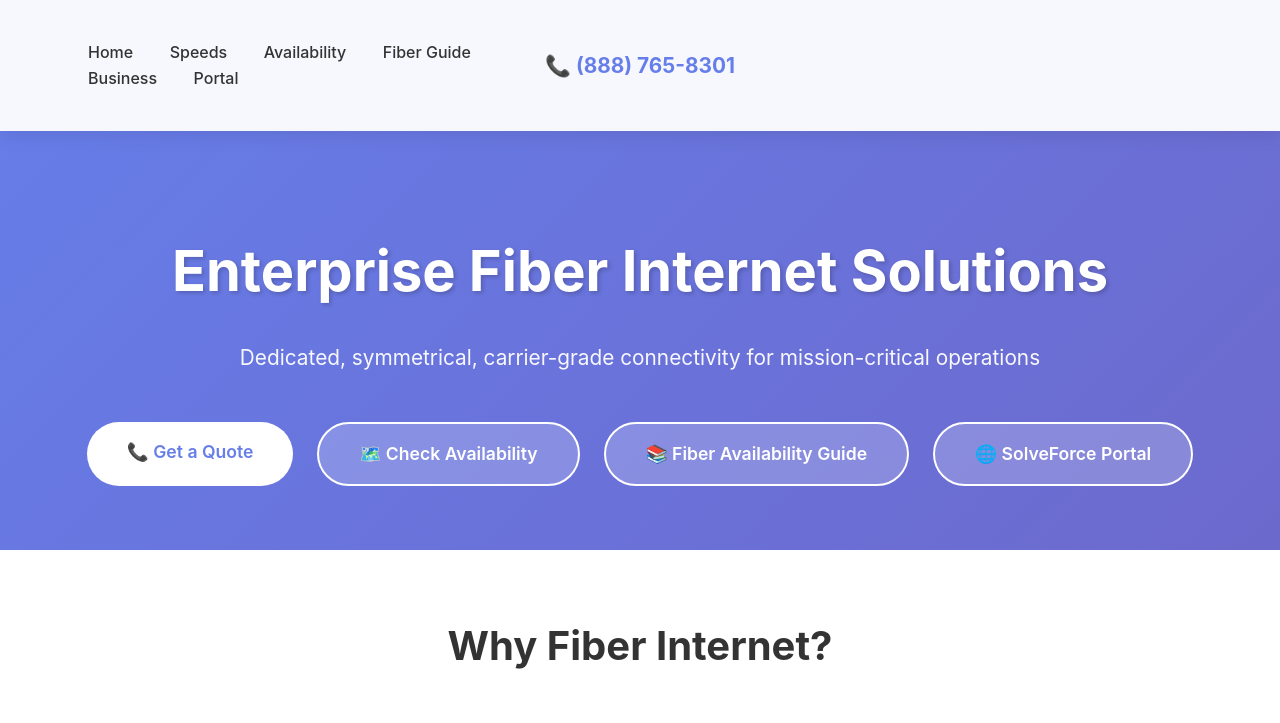
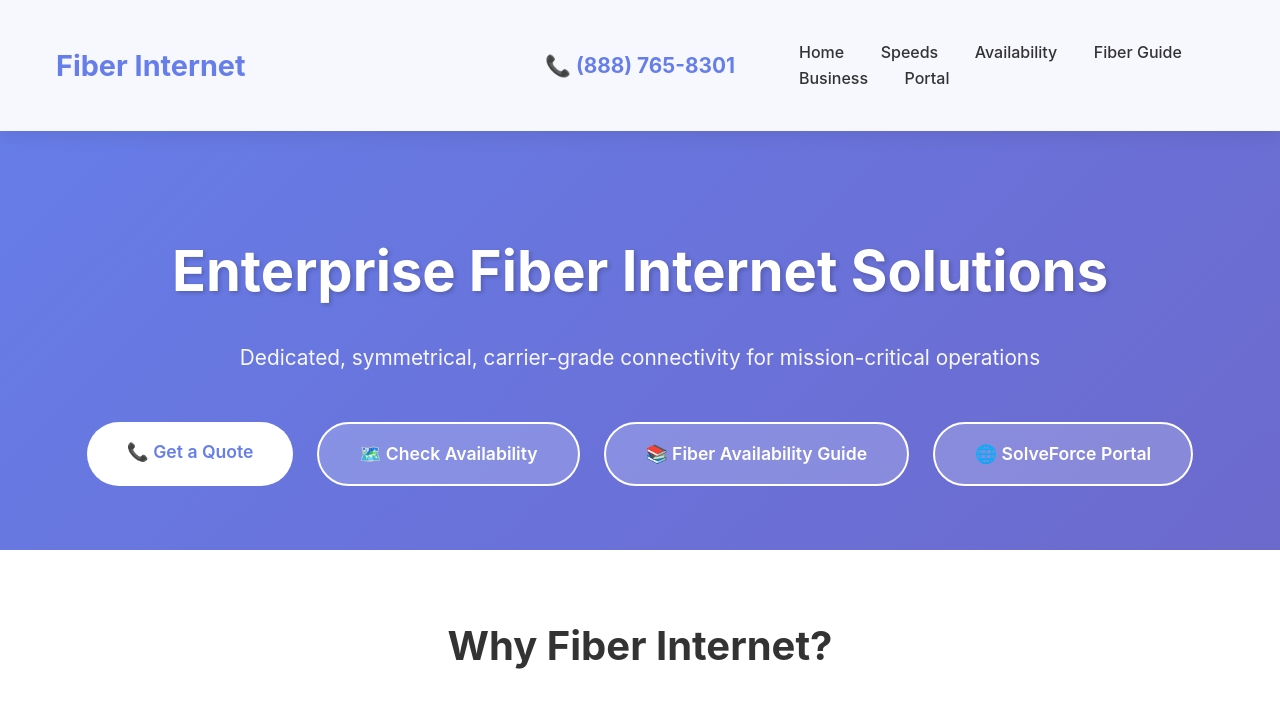
Before and after one commit to solveforceapp/fiberinternet-solveforce, a plain HTML site: page index.html in a window 1280 px wide. Shown: the top 723 px of the page. Drawn offline with Linux system fonts and the light colour scheme.

Commit message:
Updated index.html with new content on 2025-11-14.

```diff
--- a/index.html
+++ b/index.html
@@ -8,7 +8,7 @@
     <link rel="canonical" href="https://fiberinternet.solveforce.com/index.html">
     <link rel="stylesheet" href="styles.css">
     <style>
-/* Unified CSS for all HTML pages */
+ /* Unified CSS for all HTML pages */
         * {
             margin: 0;
             padding: 0;
@@ -670,6 +670,8 @@
 <body class="home-page">
     <header>
         <div class="header-content">
+            <a href="/" class="logo">Fiber Internet</a>
+            <a href="tel:+18887658301" class="header-phone">📞 (888) 765-8301</a>
             <nav>
                 <a href="/index.html">Home</a>
                 <a href="/speeds.html">Speeds</a>
@@ -678,7 +680,6 @@
                 <a href="/business.html">Business</a>
                 <a href="https://portal.solveforce.com">Portal</a>
             </nav>
-            <a href="tel:+18887658301" class="header-phone">📞 (888) 765-8301</a>
         </div>
     </header>
 
```
